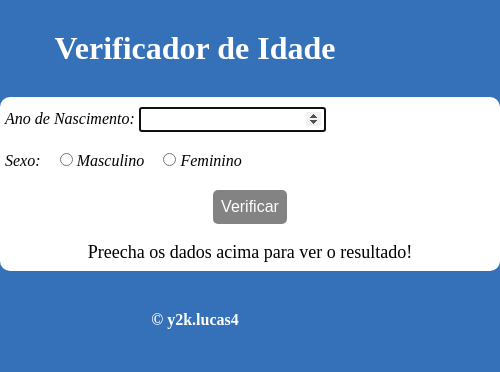
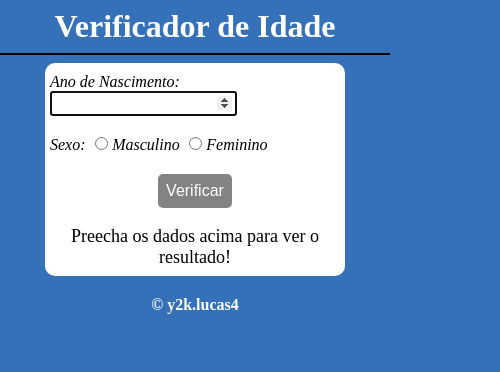
Before and after one commit to lucasxz4/verificador-idade, a plain HTML site: page index.html in a window 390 px wide. Shown: the whole page, 500 px wide, since content can reach past the window. Drawn offline with Linux system fonts and the light colour scheme.

Commit message:
Verificador de idade

```diff
--- a/script.js
+++ b/script.js
@@ -9,7 +9,7 @@ let sexo = document.getElementsByName('sexo')
 let btn = document.getElementsByClassName('verif')[0]
 let resultado = document.querySelector('.parag')
 let foto = document.createElement('img')
-foto.style.margin = '30px 0px'
+// foto.style.margin = '20px 0px 0px 0px'
 foto.style.borderRadius = '360px'
 btn.addEventListener('click', function () {
     let ano = Number(nasc.value) //ANO DO NASCIMENTO
--- a/style.css
+++ b/style.css
@@ -56,3 +56,20 @@ footer {
     color: #fff;
     font-weight: bold;
 }
+
+@media screen and (max-width: 560px) {
+    h1 {
+        padding: 8px;
+        border-bottom: 2px solid #000;
+        margin-bottom: 8px;
+    }
+    #formulario {
+        width: 300px;
+    }
+    .sexo {
+        gap: 0.6rem;
+    }
+    footer {
+        padding-top: 20px;
+    }
+}
```
